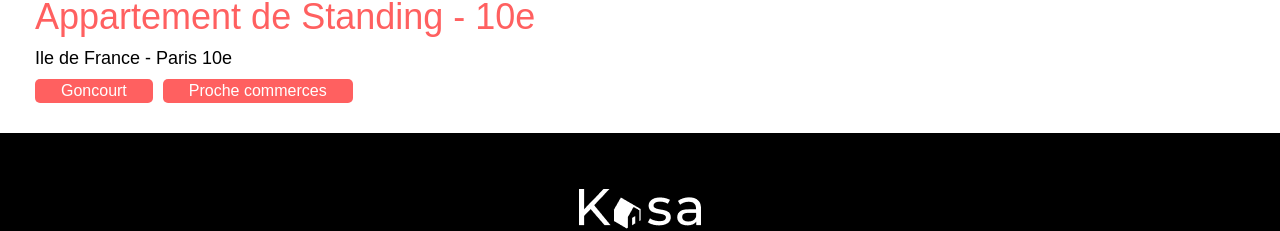
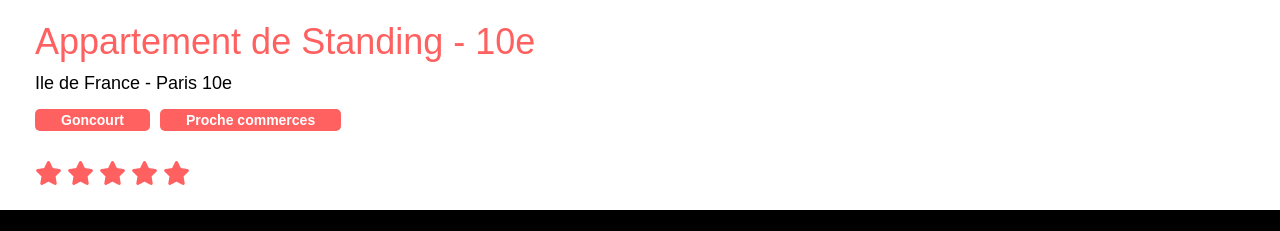
Before and after one commit to Weihon79/p7-Kasa, a React (Vite) app in the folder my-react-app/: page /#/logement/0979876d in a window 1280 px wide. Shown: the part 586-817 px from the top of the page. Built offline with nearby package versions, Linux system fonts and the light colour scheme; a web font is replaced by a local one.

Commit message:
rating stars fonctionnel et ajouté

```diff
--- a/my-react-app/src/components/RatingStars/RatingStars.jsx
+++ b/my-react-app/src/components/RatingStars/RatingStars.jsx
@@ -0,0 +1,27 @@
+import React from "react";
+
+function RatingStars({ rating }) {
+  const totalStars = 5; // Nombre total d'étoiles
+  const filledStars = parseInt(rating, 10); // Convertir la note en entier (parseInt = integer)
+  const emptyStars = totalStars - filledStars;
+
+  return (
+    <div className="rating-stars">
+      {/* Étoiles remplies */}
+      {Array(filledStars)
+        .fill(null)
+        .map((_, index) => (
+          <i key={`filled-${index}`} className="fa-solid fa-star filled"></i>
+        ))}
+
+      {/* Étoiles vides */}
+      {Array(emptyStars)
+        .fill(null)
+        .map((_, index) => (
+          <i key={`empty-${index}`} className="fa-solid fa-star empty"></i>
+        ))}
+    </div>
+  );
+}
+
+export default RatingStars;
--- /dev/null
+++ b/my-react-app/src/components/RatingStars/ratingStars.scss
@@ -0,0 +1,19 @@
+@use "../../styles/variables" as v;
+
+.rating-stars {
+    display: flex;
+    gap: 5px;
+
+    .fa-star {
+        font-size: 13px;
+        color: #E3E3E3;
+
+        @media screen and (min-width: 769px) {
+            font-size: 24px;
+        }
+
+        &.filled {
+            color: v.$common-red;
+        }
+    }
+}
--- a/my-react-app/src/pages/logementDescription/LogementDescription.jsx
+++ b/my-react-app/src/pages/logementDescription/LogementDescription.jsx
@@ -1,5 +1,6 @@
 import { useParams, useNavigate } from 'react-router-dom';
 import { useState } from 'react';
+import RatingStars from '../../components/RatingStars/RatingStars';
 
 function LogementDescription({ logements }) {
   const { id } = useParams();
@@ -62,7 +63,7 @@ function LogementDescription({ logements }) {
                     </li>
                 ))}
             </ul>
-
+            <RatingStars rating={logement.rating} />
         </div>
         </div>
     </div>
--- a/my-react-app/src/pages/logementDescription/logementDescription.scss
+++ b/my-react-app/src/pages/logementDescription/logementDescription.scss
@@ -2,6 +2,11 @@
 
 .carousel {
     position: relative;
+    margin-bottom: 10px;
+
+    @media screen and (min-width: 769px) {
+        margin-bottom: 25px;
+    }
 
     &__button {
         position: absolute;
@@ -94,7 +99,7 @@
 
     & h3 {
         font-size: 14px;
-        margin-bottom: 10px;
+        margin-bottom: 15px;
 
         @media screen and (min-width: 769px) {
             font-size: 18px;
@@ -108,6 +113,7 @@
     &__tags {
         display: flex;
         flex-direction: row;
+        flex-wrap: wrap;
         margin-bottom: 30px;
         gap: 10px;
         color: white;
@@ -117,6 +123,18 @@
             border: 1px solid transparent;
             border-radius: 5px;
             background-color: v.$common-red;
+            font-size: 10px;
+            font-weight: 700;
+
+            @media screen and (min-width: 769px) {
+                font-size: 14px;
+            }
         }
     }
+
+    &__tag-rate-container {
+        display: flex;
+        flex-direction: column;
+        margin-bottom: 25px;
+    }
 }
--- a/my-react-app/src/styles/main.scss
+++ b/my-react-app/src/styles/main.scss
@@ -9,3 +9,4 @@
 @use "../components/card/card.scss";
 @use "../components/collapse/collapse.scss";
 @use "../components/footer/footer.scss";
+@use "../components/RatingStars/ratingStars.scss";
```
